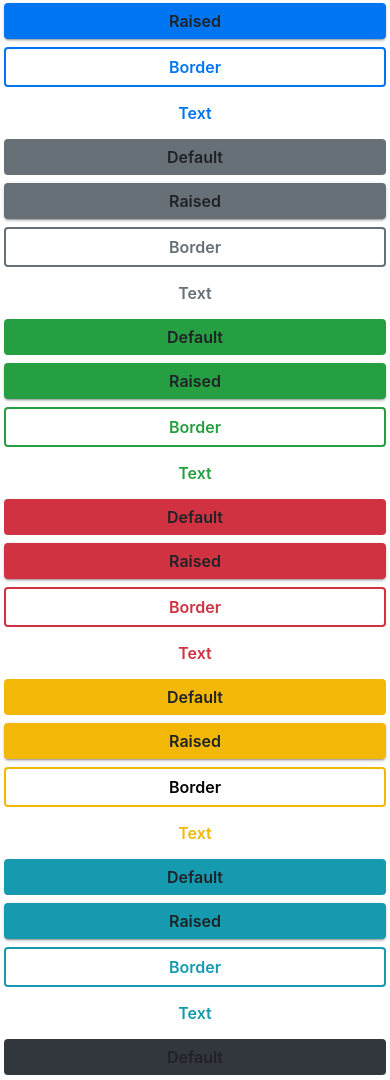
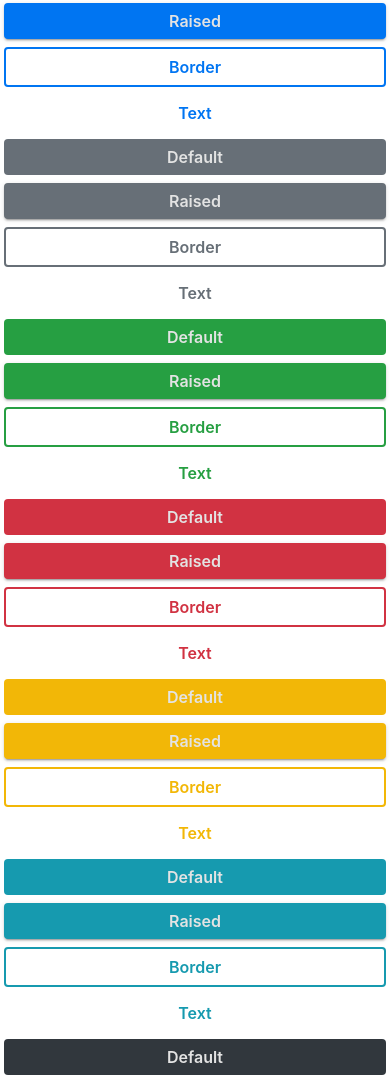
Before and after one commit to Mafrans/MaTerial, a plain HTML site: page index.html in a window 390 px wide. Shown: the part 437-1517 px from the top of the page. Drawn offline with nearby package versions, Linux system fonts and the light colour scheme.

Commit message:
Better Mobile Support 2: Electric Boogaloo

```diff
--- a/MaTerial.css
+++ b/MaTerial.css
@@ -40,59 +40,67 @@
     pointer-events: none;
 }
 
+.btn-primary:not(:disabled):not(.disabled):not(.btn-border),
 .btn-primary:not(:disabled):not(.disabled).active,
 .btn-primary:not(:disabled):not(.disabled):active,
 .btn-primary.ma_effect:hover {
-    color: #fff;
+    color: #efefef;
     background-color: var(--primary);
 }
 
+.btn-secondary:not(:disabled):not(.disabled):not(.btn-border),
 .btn-secondary:not(:disabled):not(.disabled).active,
 .btn-secondary:not(:disabled):not(.disabled):active,
 .btn-secondary.ma_effect:hover {
-    color: #fff;
+    color: #efefef;
     background-color: var(--secondary);
 }
 
+.btn-success:not(:disabled):not(.disabled):not(.btn-border),
 .btn-success:not(:disabled):not(.disabled).active,
 .btn-success:not(:disabled):not(.disabled):active,
 .btn-success.ma_effect:hover {
-    color: #fff;
+    color: #efefef;
     background-color: var(--success);
 }
 
+.btn-danger:not(:disabled):not(.disabled):not(.btn-border),
 .btn-danger:not(:disabled):not(.disabled).active,
 .btn-danger:not(:disabled):not(.disabled):active,
 .btn-danger.ma_effect:hover {
-    color: #fff;
+    color: #efefef;
     background-color: var(--danger);
 }
 
+.btn-warning:not(:disabled):not(.disabled):not(.btn-border),
 .btn-warning:not(:disabled):not(.disabled).active,
 .btn-warning:not(:disabled):not(.disabled):active,
 .btn-warning.ma_effect:hover {
-    color: #fff;
+    color: #efefef;
     background-color: var(--warning);
 }
 
+.btn-info:not(:disabled):not(.disabled):not(.btn-border),
 .btn-info:not(:disabled):not(.disabled).active,
 .btn-info:not(:disabled):not(.disabled):active,
 .btn-info.ma_effect:hover {
-    color: #fff;
+    color: #efefef;
     background-color: var(--info);
 }
 
+.btn-light:not(:disabled):not(.disabled):not(.btn-border),
 .btn-light:not(:disabled):not(.disabled).active,
 .btn-light:not(:disabled):not(.disabled):active,
 .btn-light.ma_effect:hover {
-    color: #fff;
+    color: #212529;
     background-color: var(--light);
 }
 
+.btn-dark:not(:disabled):not(.disabled):not(.btn-border),
 .btn-dark:not(:disabled):not(.disabled).active,
 .btn-dark:not(:disabled):not(.disabled):active,
 .btn-dark.ma_effect:hover {
-    color: #fff;
+    color: #efefef;
     background-color: var(--dark);
 }
 
@@ -187,7 +195,7 @@
 }
 .btn.btn-border:not(:disabled):not(.disabled).btn-warning {
     border: 2px solid var(--warning);
-    color: #000;
+    color: var(--warning);
 }
 .btn.btn-border:not(:disabled):not(.disabled).btn-info {
     border: 2px solid var(--info);
--- a/MaTerial.js
+++ b/MaTerial.js
@@ -47,6 +47,18 @@ prepareEffect = function (obj, options, then) {
         object.off(".ma_effect");
 
         then(object, canvas, options, clickstyle);
+    });
+}
+
+
+function resizeCanvases() {
+    $("canvas.ma_ecnv").each((i, e)=>{
+
+        var canvas = $(e);
+        var parent = canvas.parent();
+
+        canvas.attr("width", Math.round(parent.outerWidth()))
+        .attr("height", Math.round(parent.outerHeight()))
     });
 }
 
@@ -302,8 +314,11 @@ function parseRgb(hex) {
 
 
 $(() => {
-    $(".btn.btn-border").each((i, e) => {
-        var obj = $(e);
+    $(window).on("resize", ()=>{
+        clearTimeout(window.resizedFinished);
+        window.resizedFinished = setTimeout(function(){
+            resizeCanvases();
+        }, 250);
     })
 })
 
--- a/index.html
+++ b/index.html
@@ -91,7 +91,7 @@
             <div class="card-body">
                 <h5 class="card-title">Generic Card</h5>
                 <p class="card-text">A very generic bootstrap card</p>
-                <a href="#" class="btn btn-primary btn-raised ma_effect ma_ripple">Button</a>
+                <a class="btn btn-primary btn-raised ma_effect ma_ripple">Button</a>
             </div>
         </div>
     </div>
```
Lines whose indentation alone changed are shown as unchanged.
